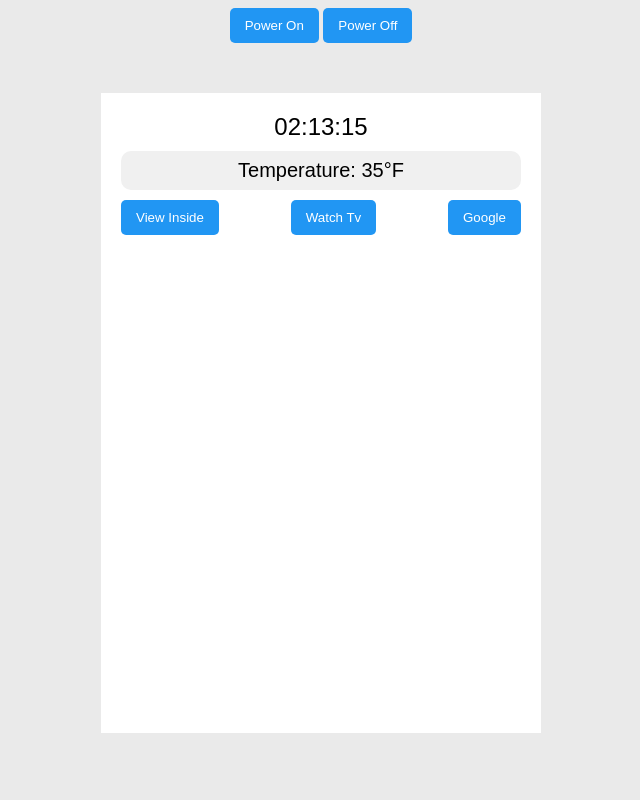
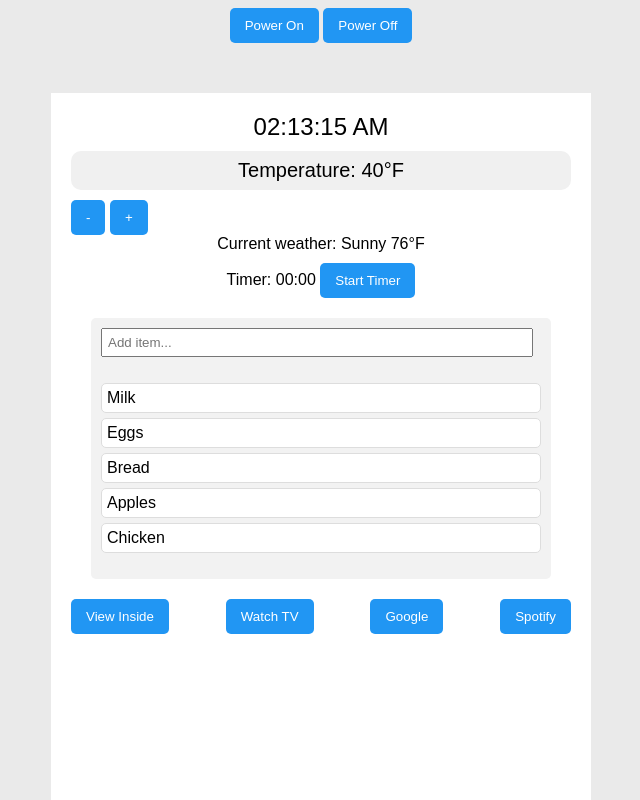
Before and after one commit to MKempler/SD330, a plain HTML site: page fridge.html in a window 1280 px wide. Both pictures are taken after a click on the button "Power On". Shown: the top 800 px of the page, without its empty margins (319-959 px from the left). Drawn offline with Linux system fonts and the light colour scheme.

Commit message:
Add files via upload

```diff
--- a/fridge.html
+++ b/fridge.html
@@ -1,135 +1,212 @@
 <!DOCTYPE html>
 <html lang="en">
-
 <head>
     <meta charset="UTF-8">
     <meta name="viewport" content="width=device-width, initial-scale=1.0">
-    <title>E06</title>
+    <title>Fridge</title>
 
     <style>
-        body {
-            font-family: 'Arial', sans-serif;
-            background-color: #eaeaea;
-        }
-
-        #fridgeDisplay {
-            width: 400px;
-            height: 600px;
-            padding: 20px;
-            margin: 50px auto;
-            background-color: #fff;
-            display: none;
-        }
-
-        #powerButtons {
-            text-align: center;
-            margin-bottom: 20px;
-        }
-
-        #clock {
-            text-align: center;
-            font-size: 24px;
-            margin-bottom: 10px;
-        }
-
-        #temperature {
-            text-align: center;
-            font-size: 20px;
-            background-color: #f0f0f0;
-            padding: 8px;
-            margin-bottom: 10px;
-            border-radius: 10px;
-        }
-
-        .control-buttons {
-            display: flex;
-            justify-content: space-between;
-            margin-bottom: 10px;
-        }
-
-        button {
-            padding: 10px 15px;
-            border: none;
-            border-radius: 5px;
-            background-color: #2196F3;
-            color: #fff;
-            cursor: pointer;
-
-        }
-
-        button:hover {
-            background-color: #1565C0;
-        }
-
-        .content {
-            display: none;
-            max-width: 370px;
-            max-height: 460px;
-            overflow: auto;
-        }
-
-        .content img {
-            width: 100%;
-            border-radius: 10px;
-        }
+        body {font-family: 'Arial', sans-serif; background-color: #eaeaea;}
+        #fridgeDisplay {width: 500px; height: 800px; padding: 20px; margin: 50px auto; background-color: #fff; display: none;}
+        #powerButtons {text-align: center; margin-bottom: 20px;}
+        #clock {text-align: center; font-size: 24px; margin-bottom: 10px; cursor: pointer;}
+        #temperature {text-align: center; font-size: 20px; background-color: #f0f0f0; padding: 8px; margin-bottom: 10px; border-radius: 10px; cursor: pointer;}
+        .control-buttons {display: flex; justify-content: space-between; margin-bottom: 10px;}
+        button {padding: 10px 15px; border: none; border-radius: 5px; background-color: #2196F3; color: #fff; cursor: pointer;}
+        button:hover {background-color: #1565C0;}
+        .content {display: none; width: calc(100% - 40px); margin: 0; overflow: hidden; text-align: center;}
+        .content img {max-width: 100%; height: auto; object-fit: contain; display: block; margin: 0 auto;}
+        #weather {text-align: center; margin-bottom: 10px;}
+        #timer {text-align: center; margin-bottom: 10px;}
+        #shoppingList {margin: 20px; padding: 10px; background-color: #f2f2f2; border-radius: 5px;}
+        #addItem {margin-bottom: 10px; padding: 5px; width: 95%;}
+        #shoppingListItems {list-style-type: none; padding-left: 0;}
+        #shoppingListItems li {background: #fff; padding: 5px; margin-bottom: 5px; border-radius: 5px; border: 1px solid #ddd;}
     </style>
 </head>
+<body>
+    <audio id="tvSound" src="648174__cloud-10__turning-the-tv-off.wav" type="audio/wav"></audio>
+    <audio id="alarmClockSound" src="198841__bone666138__analog-alarm-clock.wav" type="audio/wav"></audio>
 
-<body>
+
     <div id="powerButtons">
         <button onclick="togglePower('on')">Power On</button>
         <button onclick="togglePower('off')">Power Off</button>
     </div>
 
     <div id="fridgeDisplay">
-        <div id="clock">00:00:00</div>
-        <div id="temperature">Temperature: 35°F</div>
+        <div id="clock" onclick="toggleClockFormat()">00:00:00</div>
+        <div id="temperature" onclick="toggleTemperatureUnit()">Temperature: <span id="tempValue">40</span>°<span id="tempUnit">F</span></div>
+            <button onclick="changeTemperature(-1)">-</button>
+            <button onclick="changeTemperature(1)">+</button>
+        <div id="weather">Current weather: Sunny 76°F</div>
+
+
+
+        <div id="timer">
+            Timer: <span id="timerValue">00:00</span>
+            <button onclick="startTimer()">Start Timer</button>
+        </div>
+        <audio id="alarmSound" src="alarm.mp3" type="audio/mp3"></audio>
+
+
+        <div id="shoppingList">
+            <input type="text" id="addItem" placeholder="Add item..." onkeypress="addItem(event)">
+            <ul id="shoppingListItems">
+                <li>Milk</li>
+                <li>Eggs</li>
+                <li>Bread</li>
+                <li>Apples</li>
+                <li>Chicken</li>
+            </ul>
+        </div>
 
         <div class="control-buttons">
             <button onclick="toggleDisplay('View Inside')">View Inside</button>
-            <button onclick="toggleDisplay('Watch Tv')">Watch Tv</button>
+            <button onclick="toggleDisplay('Watch Tv'); playTVSound();">Watch TV</button>
             <button onclick="toggleDisplay('Google')">Google</button>
+            <button onclick="toggleDisplay('Spotify')">Spotify</button>
+
+
+
         </div>
 
-        <div class="content" id="View Inside"><img src="https://feelgoodfoodie.net/wp-content/uploads/2020/06/How-to-Stock-a-Fridge-1.jpg" alt="View Inside"></div>
+        <div class="content" id="View Inside"><img src="https://techcrunch.com/wp-content/uploads/2015/06/shutterstock_204615085.jpg?w=730&crop=1" alt="View Inside"></div>
         <div class="content" id="Watch Tv"><img src="https://www.cabletv.com/app/uploads/Netflix-Scrn-1.jpg" alt="Watch Tv"></div>
         <div class="content" id="Google"><img src="https://cdn.wallpapersafari.com/2/93/Dw5Byp.jpg" alt="Google"></div>
+        <div class="content" id="Spotify"><img src="https://i.kinja-img.com/image/upload/c_fill,h_675,pg_1,q_80,w_1200/w1bbrjbt5wkkwm1jbxyd.png" alt="Spotify"></div>
+
     </div>
 
     <script>
         let currentDisplay = null;
+        let is24HourFormat = false;
+        let temperature = { value: Math.floor(Math.random() * 100), unit: 'F' };
 
         function togglePower(state) {
             const display = document.getElementById('fridgeDisplay');
-            if (state === 'on') {
-                display.style.display = 'block';
-            } else {
-                display.style.display = 'none';
-                if (currentDisplay) {
+            display.style.display = state === 'on' ? 'block' : 'none';
+            if (state === 'off' && currentDisplay) {
                 document.getElementById(currentDisplay).style.display = "none";
                 currentDisplay = null;
             }
         }
-        }
 
-        function toggleDisplay(id) {
+        function toggleDisplay(contentId) {
             if (currentDisplay) {
                 document.getElementById(currentDisplay).style.display = "none";
             }
+            let contentDiv = document.getElementById(contentId);
+            if (contentDiv.style.display === "block") {
+                contentDiv.style.display = "none";
+            } else {
+                contentDiv.style.display = "block";
+                currentDisplay = contentId;
+            }
+        }
 
-            let contentDiv = document.getElementById(id);
-            contentDiv.style.display = "block";
-            currentDisplay = id;
+        function toggleClockFormat() {
+    is24HourFormat = !is24HourFormat;
+    updateClock();
 }
 
 function updateClock() {
     let now = new Date();
-            let timeString = now.toTimeString().split(' ')[0];
+    let hours = now.getHours();
+    let minutes = now.getMinutes();
+    let seconds = now.getSeconds();
+    let timeString = '';
+
+    if (is24HourFormat) {
+        timeString = (hours < 10 ? '0' : '') + hours + ':'
+                     + (minutes < 10 ? '0' : '') + minutes + ':'
+                     + (seconds < 10 ? '0' : '') + seconds;
+    } else {
+
+        let amPm = hours >= 12 ? 'PM' : 'AM';
+        hours = hours % 12;
+        hours = hours ? hours : 12;
+        timeString = (hours < 10 ? '0' : '') + hours + ':'
+                     + (minutes < 10 ? '0' : '') + minutes + ':'
+                     + (seconds < 10 ? '0' : '') + seconds + ' ' + amPm;
+    }
     document.getElementById('clock').textContent = timeString;
 }
 
+is24HourFormat = false;
+updateClock();
 setInterval(updateClock, 1000);
+
+        function toggleTemperatureUnit() {
+            let tempSpan = document.getElementById('tempValue');
+            let unitSpan = document.getElementById('tempUnit');
+            let currentTemp = parseInt(tempSpan.textContent, 10);
+        if (unitSpan.textContent === 'F') {
+
+            currentTemp = Math.round((currentTemp - 32) * (5/9));
+            unitSpan.textContent = 'C';
+        } else {
+
+            currentTemp = Math.round((currentTemp * (9/5)) + 32);
+            unitSpan.textContent = 'F';
+        }
+            tempSpan.textContent = currentTemp;
+}
+
+function changeTemperature(change) {
+    let tempSpan = document.getElementById('tempValue');
+    let unitSpan = document.getElementById('tempUnit');
+    let currentTemp = parseInt(tempSpan.textContent, 10);
+    currentTemp += change;
+    tempSpan.textContent = currentTemp;
+}
+
+document.getElementById('tempValue').textContent = '40';
+document.getElementById('tempUnit').textContent = 'F';
+
+
+        function playTVSound() {
+            var sound = document.getElementById("tvSound");
+             sound.play();
+        }
+
+        function addItem(event) {
+            if (event.key === 'Enter') {
+                let input = document.getElementById('addItem');
+                let newItem = input.value.trim();
+                if (newItem) {
+                    let list = document.getElementById('shoppingListItems');
+                    let listItem = document.createElement('li');
+                    listItem.textContent = newItem;
+                    list.appendChild(listItem);
+                    input.value = '';
+                }
+            }
+        }
+
+        let timerDuration = 60;
+
+        function startTimer() {
+    timerDuration = 60;
+    document.getElementById('timerValue').textContent = formatTime(timerDuration);
+    clearInterval(timer);
+
+    timer = setInterval(function() {
+        timerDuration--;
+        document.getElementById('timerValue').textContent = formatTime(timerDuration);
+
+        if (timerDuration <= 0) {
+            clearInterval(timer);
+            document.getElementById('alarmClockSound').play();
+        }
+    }, 1000);
+}
+        function formatTime(duration) {
+            let minutes = Math.floor(duration / 60);
+            let seconds = duration % 60;
+            return (minutes < 10 ? '0' : '') + minutes + ':' + (seconds < 10 ? '0' : '') + seconds;
+        }
+        updateClock();
     </script>
 </body>
-
 </html>
```
Also changed, not shown: 2 other files. Lines whose indentation alone changed are shown as unchanged.
